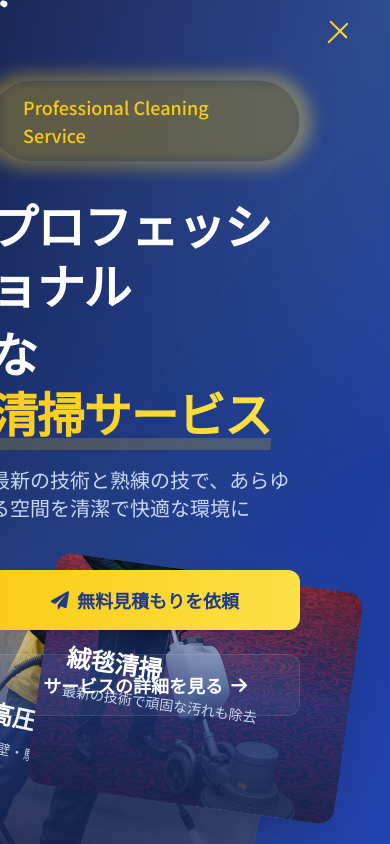
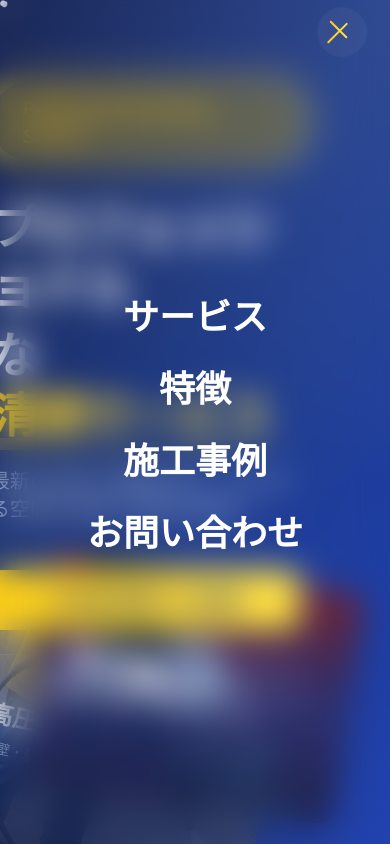
Before and after one commit to fura-1993/clean, a Next.js app: page / in a window 390 px wide. Both pictures are taken after a click on the button "メニュー". Shown: the top 844 px of the page. Built offline with nearby package versions, Linux system fonts and the light colour scheme.

Commit message:
Add dynamic animations to hamburger menu and enhance menu item transitions

```diff
--- a/src/components/Header/Header.tsx
+++ b/src/components/Header/Header.tsx
@@ -106,6 +106,7 @@ export default function Header() {
             onMouseEnter={() => setIsHovered(true)}
             onMouseLeave={() => setIsHovered(false)}
             aria-label="メニュー"
+            whileHover={{ scale: 1.05 }}
           >
             <motion.div
               className="w-8 h-[2px] bg-gradient-to-r from-yellow-400 to-yellow-300 rounded-full origin-left"
@@ -113,21 +114,37 @@ export default function Header() {
                 rotate: isOpen ? 45 : 0,
                 y: isOpen ? -3 : 0,
                 width: isHovered ? "32px" : "24px",
-                opacity: 1
+                opacity: 1,
+                x: !isOpen && !isHovered ? [-2, 2, -2] : 0
               }}
               initial={{ width: "24px" }}
-              transition={{ duration: 0.3 }}
+              transition={{
+                duration: 0.3,
+                x: {
+                  duration: 1.5,
+                  repeat: Infinity,
+                  ease: "easeInOut"
+                }
+              }}
             />
             <motion.div
               className="w-6 h-[2px] bg-gradient-to-r from-yellow-300 to-yellow-400 rounded-full"
               animate={{
                 scale: isOpen ? 0 : 1,
-                x: isHovered ? "4px" : "0px",
+                x: isHovered ? "4px" : !isOpen ? [-3, 3, -3] : 0,
                 width: isHovered ? "28px" : "20px",
                 opacity: isOpen ? 0 : 1
               }}
               initial={{ width: "20px" }}
-              transition={{ duration: 0.3 }}
+              transition={{
+                duration: 0.3,
+                x: {
+                  duration: 2,
+                  repeat: Infinity,
+                  ease: "easeInOut",
+                  delay: 0.2
+                }
+              }}
             />
             <motion.div
               className="w-8 h-[2px] bg-gradient-to-r from-yellow-400 to-yellow-300 rounded-full origin-left"
@@ -135,18 +152,32 @@ export default function Header() {
                 rotate: isOpen ? -45 : 0,
                 y: isOpen ? 3 : 0,
                 width: isHovered ? "32px" : "28px",
-                opacity: 1
+                opacity: 1,
+                x: !isOpen && !isHovered ? [2, -2, 2] : 0
               }}
               initial={{ width: "28px" }}
-              transition={{ duration: 0.3 }}
+              transition={{
+                duration: 0.3,
+                x: {
+                  duration: 1.5,
+                  repeat: Infinity,
+                  ease: "easeInOut",
+                  delay: 0.4
+                }
+              }}
             />
             <motion.div
               className="absolute inset-0 bg-white/10 rounded-full opacity-0 group-hover:opacity-100 transition-opacity"
               animate={{
-                scale: isHovered ? 1.1 : 1,
-                rotate: isHovered ? 180 : 0
+                scale: [1, 1.1, 1],
+                rotate: [0, 180, 360],
+                opacity: isHovered ? 0.8 : 0.4
               }}
-              transition={{ duration: 0.6, repeat: Infinity, repeatType: "reverse" }}
+              transition={{
+                duration: 3,
+                repeat: Infinity,
+                repeatType: "reverse"
+              }}
             />
           </motion.button>
         </div>
@@ -154,32 +185,60 @@ export default function Header() {
 
       {/* フルスクリーンメニュー */}
       <AnimatePresence>
-        {isMenuOpen && (
+        {isOpen && (
           <motion.div
-            className="fixed inset-0 bg-blue-950/95 backdrop-blur-lg z-40"
-            initial="closed"
-            animate="open"
-            exit="closed"
-            variants={menuVariants}
+            className="fixed inset-0 bg-gradient-to-br from-blue-950/98 via-blue-900/95 to-blue-800/98 backdrop-blur-lg z-40"
+            initial={{ opacity: 0, scale: 0.95 }}
+            animate={{ opacity: 1, scale: 1 }}
+            exit={{ opacity: 0, scale: 0.95 }}
+            transition={{ duration: 0.4, ease: [0.4, 0, 0.2, 1] }}
           >
             <div className="container h-full flex items-center justify-center">
               <nav className="flex flex-col items-center space-y-8">
                 {menuItems.map((item, i) => (
                   <motion.div
                     key={item.href}
-                    custom={i}
-                    variants={menuItemVariants}
-                    initial="closed"
-                    animate="open"
-                    exit="closed"
+                    initial={{ opacity: 0, y: 50, scale: 0.5 }}
+                    animate={{
+                      opacity: 1,
+                      y: 0,
+                      scale: 1,
+                      transition: {
+                        duration: 0.6,
+                        delay: i * 0.15,
+                        ease: [0.2, 0.65, 0.3, 0.9]
+                      }
+                    }}
+                    exit={{
+                      opacity: 0,
+                      y: -30,
+                      scale: 0.9,
+                      transition: {
+                        duration: 0.2,
+                        delay: (menuItems.length - i - 1) * 0.1
+                      }
+                    }}
                   >
                     <Link
                       href={item.href}
-                      className="text-3xl font-bold text-white hover:text-yellow-400 transition-colors relative group"
-                      onClick={() => setIsMenuOpen(false)}
+                      className="text-4xl font-bold text-white hover:text-yellow-400 transition-all duration-300 relative group flex items-center"
+                      onClick={() => setIsOpen(false)}
                     >
+                      <motion.span
+                        className="absolute -left-8 opacity-0 group-hover:opacity-100 text-yellow-400"
+                        initial={{ x: -10 }}
+                        animate={{ x: 0 }}
+                        transition={{ duration: 0.2 }}
+                      >
+                        ⟫
+                      </motion.span>
                       {item.label}
-                      <span className="absolute -bottom-2 left-0 w-0 h-0.5 bg-yellow-400 transition-all duration-300 group-hover:w-full"></span>
+                      <motion.div
+                        className="absolute -bottom-2 left-0 h-1 bg-gradient-to-r from-yellow-400 to-yellow-300"
+                        initial={{ width: 0 }}
+                        whileHover={{ width: "100%" }}
+                        transition={{ duration: 0.3 }}
+                      />
                     </Link>
                   </motion.div>
                 ))}
```
